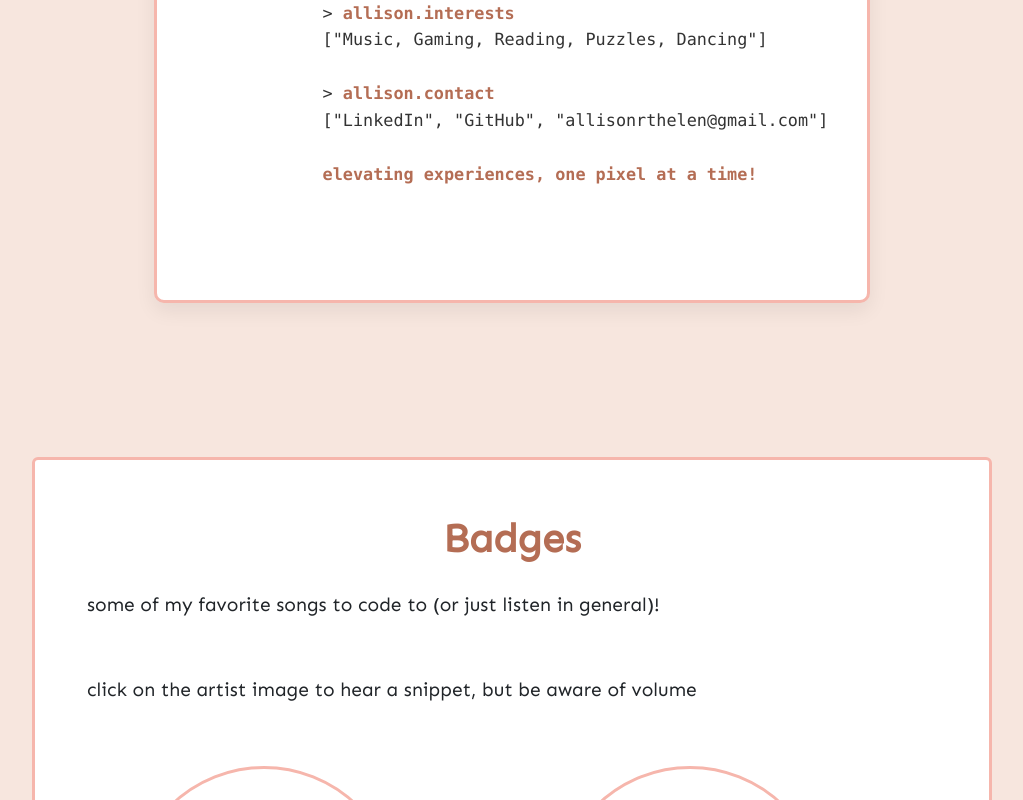
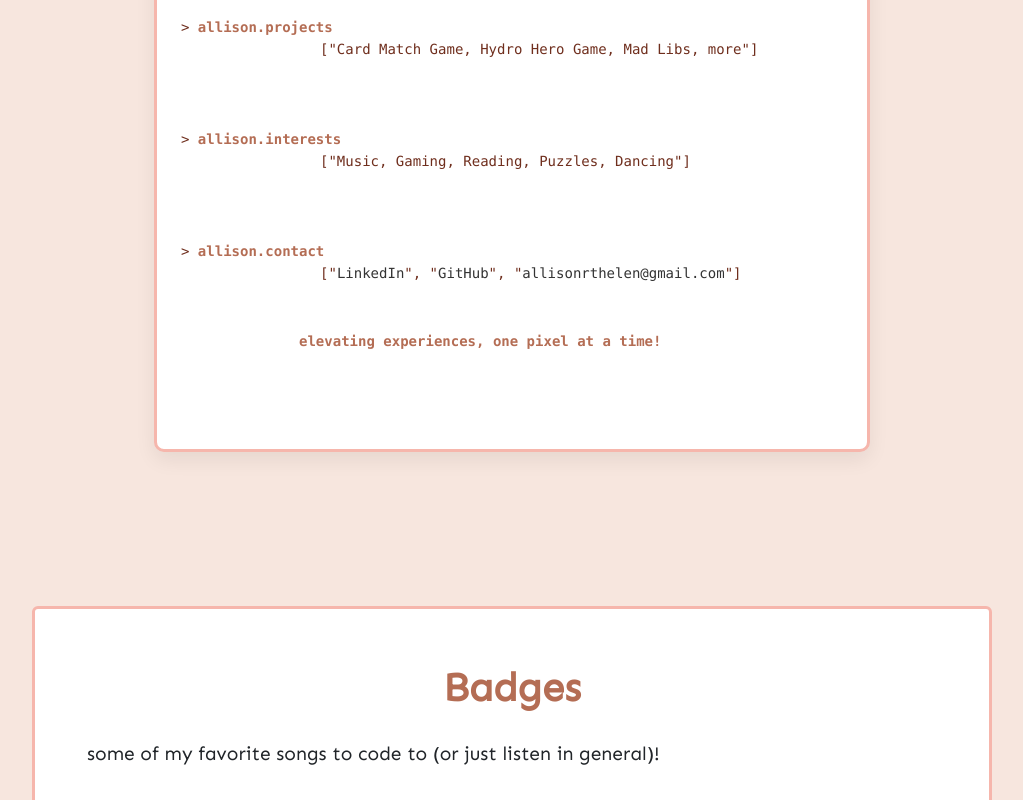
Before and after one commit to arthelen/portfolio, a plain HTML site: page index.html in a window 1280 px wide. Shown: the part 1380-2180 px from the top of the page, without its empty margins (128-1151 px from the left). Drawn offline with nearby package versions, Linux system fonts and the light colour scheme.

Commit message:
Implement scroll reveal effect and enhance code display styling

```diff
--- a/index.html
+++ b/index.html
@@ -86,26 +86,26 @@
 
             <div class="console-body">
               <pre>
-              &gt; <span class="intro-code-title">allison.about</span>
-              ["I’m a web developer and UI/UX designer passionate about building friendly, beautiful user experiences. Take a peek at my <a href="#projects">projects</a> below!]"
+              <div class="code-line">&gt; <span class="intro-code-title">allison.about</span>
+              ["I’m a web developer and UI/UX designer passionate about building friendly, beautiful user experiences. Take a peek at my <a href="#projects">projects</a> below!"]</div>
 
-              &gt; <span class="intro-code-title">allison.location</span>
-              ["Florida"]
+              <div class="code-line">&gt; <span class="intro-code-title">allison.location</span>
+              ["Florida"]</div>
 
-              &gt; <span class="intro-code-title">allison.skills</span>
-              ["HTML, CSS, JavaScript, Bootstrap, Java"]
+              <div class="code-line">&gt; <span class="intro-code-title">allison.skills</span>
+              ["HTML, CSS, JavaScript, Bootstrap, Java"]</div>
 
-              &gt; <span class="intro-code-title">allison.programs</span>
-              ["VSCode, Notepad++, ChatGPT, Zoom, Adobe Suite, Google Workplace, Canva, Notion"]
+              <div class="code-line">&gt; <span class="intro-code-title">allison.programs</span>
+              ["VSCode, Notepad++, ChatGPT, Zoom, Adobe Suite, Google Workplace, Canva, Notion"]</div>
 
-              &gt; <span class="intro-code-title">allison.projects</span>
-              ["Card Match Game, Hydro Hero Game, Mad Libs, more"]
+              <div class="code-line">&gt; <span class="intro-code-title">allison.projects</span>
+              ["Card Match Game, Hydro Hero Game, Mad Libs, more"]</div>
 
-              &gt; <span class="intro-code-title">allison.interests</span>
-              ["Music, Gaming, Reading, Puzzles, Dancing"]
+              <div class="code-line">&gt; <span class="intro-code-title">allison.interests</span>
+              ["Music, Gaming, Reading, Puzzles, Dancing"]</div>
 
-              &gt; <span class="intro-code-title">allison.contact</span>
-              ["<a href="https://www.linkedin.com/in/allisonrthelen/" target="_blank">LinkedIn</a>", "<a href="https://github.com/arthelen" target="_blank">GitHub</a>", "<a href="mailto:allisonrthelen@gmail.com" target="_blank">allisonrthelen@gmail.com</a>"]
+              <div class="code-line">&gt; <span class="intro-code-title">allison.contact</span>
+              ["<a href="https://www.linkedin.com/in/allisonrthelen/" target="_blank">LinkedIn</a>", "<a href="https://github.com/arthelen" target="_blank">GitHub</a>", "<a href="mailto:allisonrthelen@gmail.com" target="_blank">allisonrthelen@gmail.com</a>"]</div>
 
               <span class="intro-code-title">elevating experiences, one pixel at a time!</span>
               </pre>
@@ -206,7 +206,7 @@
         </section> -->
 
       <!-- badge section -->
-      <section id="badge-section" class="badge-section light">
+      <section id="badge-section" class="badge-section light reveal">
       <div class="card mb-3">
         <h1 class="card-title">Badges</h1>
         <div class="">
@@ -314,12 +314,12 @@
     </section>
 
       <!-- coding project section -->
-      <section id="project-section" class="project-section text-center">
+      <section id="project-section" class="project-section text-center reveal">
         <div class="card mb-3">
             <div class="card-body">
               <div class="container">
                 <h1 class="card-title">Coding Projects</h1>
-                <label for="skillFilter" class="filter-label">Filter by Skill:</label>
+                <!-- <label for="skillFilter" class="filter-label">Filter by Skill:</label> -->
                 <div id="skillFilter" class="filter-checkbox-group" style="display: flex; flex-wrap: wrap; justify-content: center; gap: 10px; margin-bottom: 10px;">
                   <label><input type="checkbox" value="HTML5"> HTML5</label>
                   <label><input type="checkbox" value="CSS3"> CSS3</label>
@@ -331,13 +331,12 @@
                   <label><input type="checkbox" value="UI Design"> UI/UX Design</label>
                   <label><input type="checkbox" value="Creative Theming"> Creative Theming</label>
                   <label><input type="checkbox" value="Accessibility"> Accessibility</label>
-
                   <label><input type="checkbox" value="Brand Integration"> Brand Integration</label>
                   <label><input type="checkbox" value="AI Assisted"> AI Assisted</label>
 
                 </div>
                 <button id="showAllBtn" class="btn btn-outline-secondary" style="margin: 10px auto 10px auto; display: block;">Show All</button>
-                <div id="selectedSkillsDisplay" class="selected-skills-display" style="text-align:center; margin-bottom:20px;"></div>
+                <!-- <div id="selectedSkillsDisplay" class="selected-skills-display" style="text-align:center; margin-bottom:20px;"></div> -->
                 <div class="row">
                     <!-- card matching game project -->
                     <div class="col-12 col-md-6 col-xl-4">
@@ -538,7 +537,7 @@
     </section>
 
     <!-- business/marketing/analytics project section -->
-      <section id="project-section" class="project-section text-center">
+      <section id="project-section" class="project-section text-center reveal">
         <div class="card mb-3">
             <div class="card-body">
               <div class="container">
@@ -611,7 +610,7 @@
     </section>
 
     <!-- design section -->
-    <section id="design-section" class="design-section light">
+    <section id="design-section" class="design-section light reveal">
       <div class="card mb-3">
         <h1 class="card-title">Designs</h1>
         <h2 class="card-subtitle">Re-Designs by Me</h2>
@@ -937,7 +936,7 @@
       </div>
     </section>
 
-    <section id="music-section" class="music-section light">
+    <section id="music-section" class="music-section light reveal">
       <div class="card mb-3">
         <h1 class="card-title">Songs</h1>
         <div class="">
--- a/script.js
+++ b/script.js
@@ -11,6 +11,27 @@ function typeLetter() {
 }
 
 document.addEventListener("DOMContentLoaded", typeLetter);
+
+// scroll reveal effect
+function revealOnScroll() {
+  const reveals = document.querySelectorAll('.reveal');
+
+  reveals.forEach(el => {
+    const windowHeight = window.innerHeight;
+    const elementTop = el.getBoundingClientRect().top;
+    const elementBottom = el.getBoundingClientRect().bottom;
+    const revealPoint = 150;
+
+    if (elementTop < windowHeight - revealPoint && elementBottom > 0) {
+      el.classList.add('active');
+    } else {
+      el.classList.remove('active');
+    }
+  });
+}
+
+window.addEventListener('scroll', revealOnScroll);
+document.addEventListener('DOMContentLoaded', revealOnScroll);
 
 // Function to play or pause audio and animate the progress bar
 function playAudio(audioSrc, progressBarId) {
--- a/style.css
+++ b/style.css
@@ -1,6 +1,17 @@
 body {
   background-color: #f7e6de;
   font-family: 'Sen', sans-serif;
+}
+
+.reveal {
+  opacity: 0;
+  transform: translateY(50px);
+  transition: 0.6s ease;
+}
+
+.reveal.active {
+  opacity: 1;
+  transform: translateY(0);
 }
 
 /* navigation */
@@ -184,6 +195,19 @@ body {
 .intro-code-title {
   font-weight: bolder;
   color: #B46D54;
+}
+
+.console-body {
+  font-family: 'Courier New', monospace;
+  font-size: 1rem;
+  color: #6f2e1d;
+}
+
+.code-line {
+  white-space: pre-wrap;
+  text-indent: -1.5em;
+  padding-left: 1.5em;
+  line-height: 1.6;
 }
 
 @media (max-width: 768px) {
```
